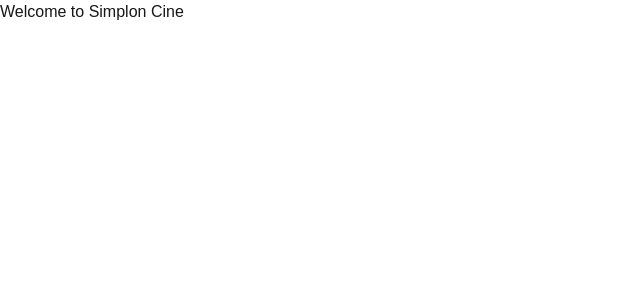
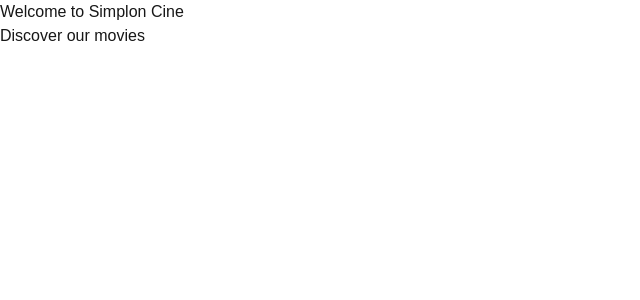
Before and after one commit to rider974/simplo-cine-dockerhub-ci, a Next.js app in the folder front/: page / in a window 1280 px wide. Shown: the top 300 px of the page, without its empty margins (0-640 px from the left). Built offline with nearby package versions, Linux system fonts and the light colour scheme.

Commit message:
firts commit of develop branch

```diff
--- a/front/app/page.tsx
+++ b/front/app/page.tsx
@@ -4,6 +4,7 @@
   return (
     <div>
       <h1>Welcome to Simplon Cine</h1>
+      <h2>Discover our movies</h2>
     </div>
   );
 }
```
Also changed, not shown: 2 other files (tests, documents, lock files or other folders).
